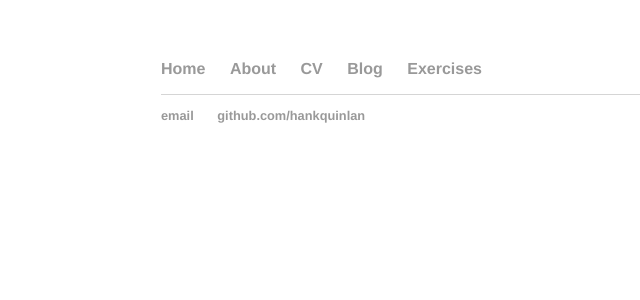
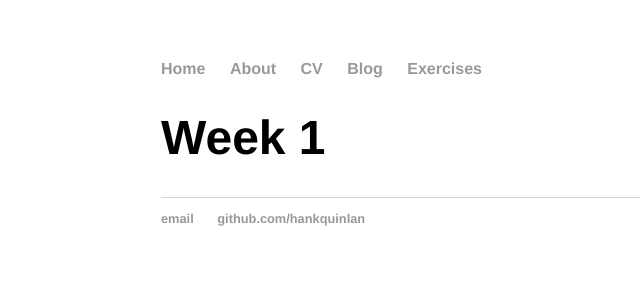
Before and after one commit to mcpo19/mcpo19_backup, a Jekyll site: the page built from weeks/index.html, in a window 1280 px wide. Shown: the top 300 px of the page, without its empty margins (31-671 px from the left). Built offline with Jekyll 4.4.1, drawn with Linux system fonts in a browser that asks for light colours.

Commit message:
Update index.html

```diff
--- a/weeks/index.html
+++ b/weeks/index.html
@@ -1,3 +1,4 @@
 ---
 layout: default
 ---
+<h1>Week 1</h1>
```
